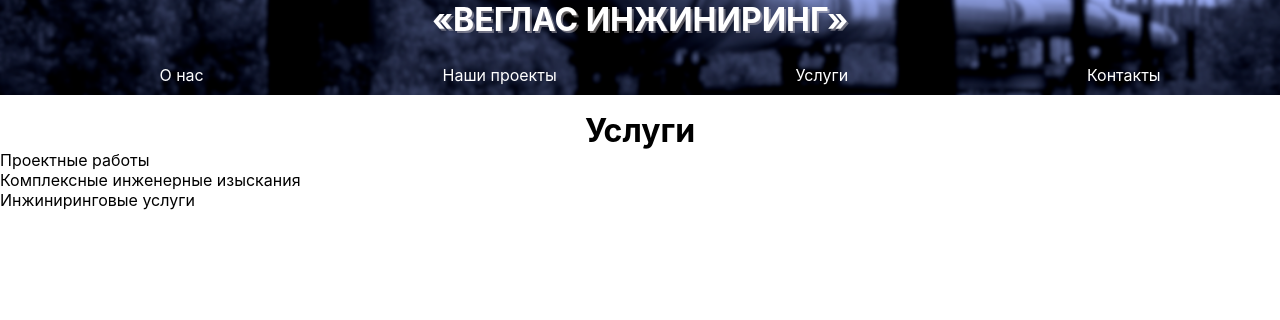
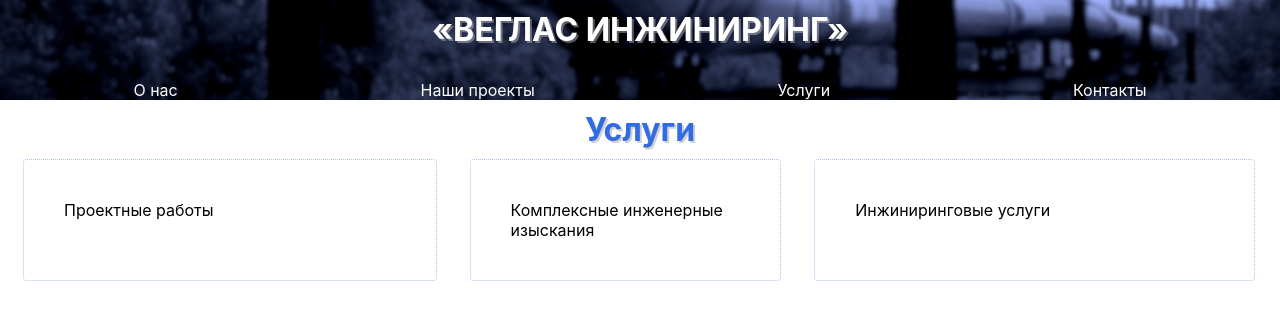
Before and after one commit to anna-trofimova/techInvest, a React (Create React App) app: page /uslugi in a window 1280 px wide. Shown: the top 320 px of the page. Built offline with nearby package versions, Linux system fonts and the light colour scheme.

Commit message:
lists and css for them, work

```diff
--- a/src/componets/Project1.js
+++ b/src/componets/Project1.js
@@ -3,7 +3,7 @@ import React from 'react'
 export default function Project1() {
   return (
     <div className='project1'>
-      <h1>ЗАО «Веглас Инжиринг» выполняет следующие виды проектных работ:</h1>
+      <h4>ЗАО «Веглас Инжиринг» выполняет следующие виды проектных работ:</h4>
       <ul className='list1'>
         <li>разработка обоснований инвестиций в строительство и реконструкцию;</li>
         <li>разработка проектной и рабочей документации;</li>
--- a/src/componets/Project2.js
+++ b/src/componets/Project2.js
@@ -3,7 +3,7 @@ import React from 'react'
 export default function Project2() {
   return (
     <div className='project2'>
-      <h1>ЗАО «Веглас Инжиринг» выполняет следующие виды инженерных изысканий:</h1>
+      <h4>ЗАО «Веглас Инжиринг» выполняет следующие виды инженерных изысканий:</h4>
       <ul className='list2'>
         <li>Инженерно-геодезические</li>
         <li>Инженерно-геологические</li>
--- a/src/componets/Project3.js
+++ b/src/componets/Project3.js
@@ -3,8 +3,8 @@ import React from 'react'
 export default function Project3() {
   return (
     <div className='project3'>
-      <h1>ЗАО «Веглас Инжиринг» оказывает
-следующие виды инжиниринговых услуг:</h1>
+      <h4>ЗАО «Веглас Инжиринг» оказывает
+следующие виды инжиниринговых услуг:</h4>
       <ul className='list3'>
         <li>подготовка заданий на проектирование;</li>
         <li>подготовка и сбор исходных данных для проектирования;</li>
--- a/src/main.css
+++ b/src/main.css
@@ -8,6 +8,7 @@ h1 {
   background-image: url('./images/image19.png');
   background-position: center;
   background-size: cover;
+  height: 100px;
 }
 
 .nav h1 {
@@ -15,15 +16,17 @@ h1 {
   display: flex;
   justify-content: center;
   text-shadow: 2px 2px 0px #f8f0f05e;
+  padding-top: 10px;
 }
 
 .nav ul {
   display: flex;
   justify-content: space-around;
+  padding: 12px;
 }
 
 .nav ul li {
-  padding: 10px;
+  padding: 3px;
   list-style: none;
 }
  .nav ul li a {
@@ -43,7 +46,8 @@ h1 {
   margin: 0;
   display: grid;
   justify-items: center;
-  color: rgb(20, 79, 204);
+  /*color: rgb(20, 79, 204);*/
+  color:rgb(50, 107, 228);
   text-shadow: 2px 2px 0px #1b141433;
 }
 
@@ -64,13 +68,13 @@ h1 {
 }
 
 .whatwedo h3 {
-  color: rgb(20, 79, 204);
+  color: rgb(50, 107, 228);
   text-shadow: 2px 2px 0px #1b141433;
 }
 
 .legal {
   text-align: center;
-  color: rgb(20, 79, 204);
+  color: rgb(50, 107, 228);
   text-shadow: 2px 2px 0px #1b141433;
 
 }
@@ -87,42 +91,108 @@ h1 {
 
 .uslugi h1 {
   text-align: center;
+  color:rgb(50, 107, 228);
+  text-shadow: 2px 2px 0px #1b141433;
+  margin-top: 10px;
 
 }
 
-.uslugi p {
+
+
+.projectsList {
+  display: flex;
 
 }
 
-.projectsList {
+.line1 {
+  border: 1px solid rgba(20, 79, 204, 0.35);
+  border-radius: 4px;
+  border-style: dotted;
+  padding: 40px;
+  margin: 10px;
+  margin-left: 23px;
+  transition: 0.9s;
+}
+
+.line1:hover {
+  background-color: #3c70e352
+
 
 }
-.projectsList.Collapsible {
-  color: aqua
+
+.line2 {
+  border: 1px solid rgba(20, 79, 204, 0.35);
+  border-radius: 4px;
+  border-style: dotted;
+  padding: 40px;
+  margin: 10px;
+  margin-left: 23px;
+  transition: 0.9s;
 }
+
+.line2:hover {
+  background-color: #3c70e352
+
+
+}
+
+.line3 {
+  border: 1px solid rgba(20, 79, 204, 0.35);
+  border-radius: 4px;
+  border-style: dotted;
+  padding: 40px;
+  margin: 10px;
+  margin-left: 23px;
+  margin-right: 25px;
+  transition: 0.9s;
+}
+
+.line3:hover {
+  background-color: #3c70e352;
+}
+
 /*------------------components-------------*/
 
 .project1{
+  background-color: aliceblue;
+  padding-left: 10px;
+  border-radius: 10px;
+  margin: 10px;
+  color: rgb(50, 107, 228);
 
 }
 
 .list1 {
+  color: black;
+  list-style: circle;
+}
 
-}
+/* .collapse-css-transition {
+  transition: height 300ms cubic-bezier(0.4, 0, 0.2, 1);
+  overflow: hidden;
+} */
 
 
 .project2 {
-
+  background-color: aliceblue;
+  padding-left: 10px;
+  border-radius: 10px;
+  margin: 10px;
 }
 
 .list2 {
-
+  color: black;
+  list-style: circle;
 }
 
 .project3 {
-
+  background-color: aliceblue;
+  padding-left: 10px;
+  border-radius: 10px;
+  margin: 10px;
 }
 
 .list3 {
-
+  color: black;
+  list-style: circle;
 }
--- a/src/pages/Uslugi.js
+++ b/src/pages/Uslugi.js
@@ -11,9 +11,9 @@ export default class Uslugi extends Component {
       <div className='uslugi'>
         <h1>Услуги</h1>
         <div className='projectsList'>
-          <Collapsible trigger='Проектные работы'> <Project1/> </Collapsible>
-          <Collapsible trigger='Комплексные инженерные изыскания'> <Project2/> </Collapsible>
-          <Collapsible trigger='Инжиниринговые услуги'> <Project3/> </Collapsible>
+          <Collapsible className='line1' trigger='Проектные работы'> <Project1/> </Collapsible>
+          <Collapsible className='line2' trigger='Комплексные инженерные изыскания'> <Project2/> </Collapsible>
+          <Collapsible className='line3' trigger='Инжиниринговые услуги'> <Project3/> </Collapsible>
         </div>
       </div>
     )
```
